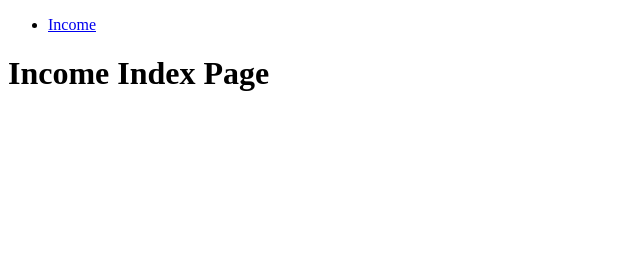
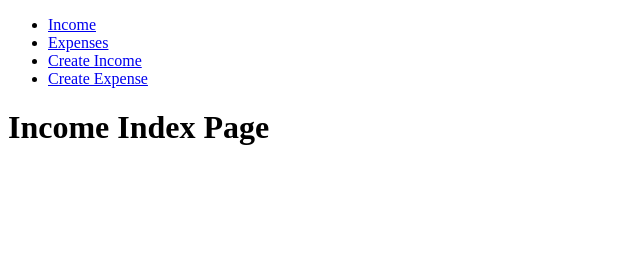
Before and after one commit to chitrason/expense_tracker, a Django app: page /incomes/ in a window 1280 px wide. Shown: the part 44-300 px from the top of the page, without its empty margins (0-640 px from the left). Run offline with Django 3.2, Linux system fonts and the light colour scheme; data that the repository does not hold is empty.

Commit message:
add income create functionality

```diff
--- a/main_app/admin.py
+++ b/main_app/admin.py
@@ -1,5 +1,7 @@
 from django.contrib import admin
-from .models import Income
+from .models import Income, Expense, Category
 
 # Register your models here.
 admin.site.register(Income)
+admin.site.register(Expense)
+admin.site.register(Category)
--- a/main_app/models.py
+++ b/main_app/models.py
@@ -16,11 +16,15 @@ class Income(models.Model):
     return self.source
 
   def get_absolute_url(self): #this will link us to the income detail page
-    return reverse('incomes_detail', kwargs={'income_id': self.id})
+    return reverse('incomes_index')
+    # return reverse('incomes_detail', kwargs={'income_id': self.id})
 
 class Category(models.Model):
   name = models.CharField(max_length=100)
   user = models.ForeignKey(User, on_delete=models.CASCADE)
+
+  class Meta:
+    verbose_name_plural = 'Categories'
 
 class Expense(models.Model):
   title = models.CharField(max_length=100)
--- a/main_app/templates/base.html
+++ b/main_app/templates/base.html
@@ -28,6 +28,9 @@
     <nav>
       <ul>
         <li><a href="/incomes">Income</a></li>
+        <li><a href="/expenses">Expenses</a></li>
+        <li><a href="/incomes/create">Create Income</a></li>
+        <li><a href="/expenses/create">Create Expense</a></li>
       </ul>
     </nav>
   </header>
--- a/main_app/templates/expenses/index.html
+++ b/main_app/templates/expenses/index.html
@@ -1 +1,7 @@
 works
+
+finished my models
+stubbed up some of my views
+created the superuser
+
+will work on my views and ui stuff like forms and so on
--- a/main_app/templates/incomes/index.html
+++ b/main_app/templates/incomes/index.html
@@ -9,10 +9,11 @@ link for css file
 <h1>Income Index Page</h1>
 
 {% for income in incomes %}
-Source: {{income.source}}
-Amount: {{income.amount}}
-Date: {{income.date}}
-Description: {{income.description}}
-
+<ul>
+  <li>Source: {{income.source}}</li>
+  <li>Amount: {{income.amount}}</li>
+  <li>Date: {{income.date}}</li>
+  <li>Description: {{income.description}}</li>
+</ul>
 {% endfor %}
 {% endblock content %}
--- a/main_app/urls.py
+++ b/main_app/urls.py
@@ -5,5 +5,6 @@ urlpatterns = [
   path('', views.home, name='home'),
   path('incomes/', views.incomes_index, name='incomes_index'),
   path('expenses/', views.expenses_index, name='expenses_index'),
-  # path('expenses/create/', views.create_expense, name='expenses_create'),
+  path('expenses/create/', views.ExpenseCreate.as_view(), name='expenses_create'),
+  path('incomes/create/', views.IncomeCreate.as_view(), name='incomes_create'),
 ]
--- a/main_app/views.py
+++ b/main_app/views.py
@@ -1,4 +1,5 @@
 from django.shortcuts import render, redirect
+from django.views.generic.edit import CreateView, UpdateView, DeleteView
 from .models import Income, Expense
 from django.http import HttpResponse
 
@@ -14,5 +15,21 @@ def expenses_index(request):
   expenses = Expense.objects.all()
   return render(request, 'expenses/index.html', { 'expenses': expenses})
 
-# def create_expense(request):
-#   return render(request, 'expenses/create_expense.html')
+class IncomeCreate(CreateView):
+  model = Income
+  fields = ['source','amount','date','description']
+
+  def form_valid(self, form):
+    form.instance.user = self.request.user
+    return super().form_valid(form)
+
+
+
+
+class ExpenseCreate(CreateView):
+  model = Expense
+  fields = ['title','amount','date','description', 'category']
+
+  def form_valid(self, form):
+    form.instance.user = self.request.user
+    return super().form_valid(form)
```
Also changed, not shown: main_app/templates/main_app/income_form.html (added, +31 -0 lines), main_app/migrations/0004_alter_category_options.py (added).
